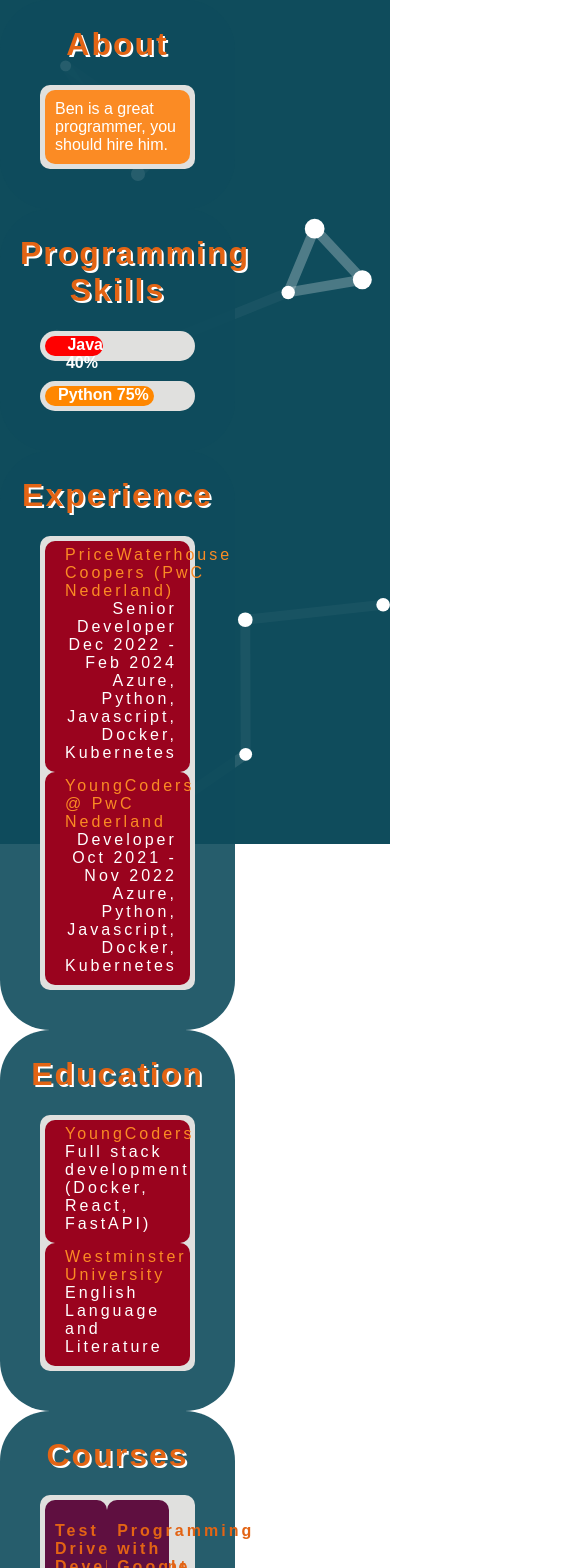
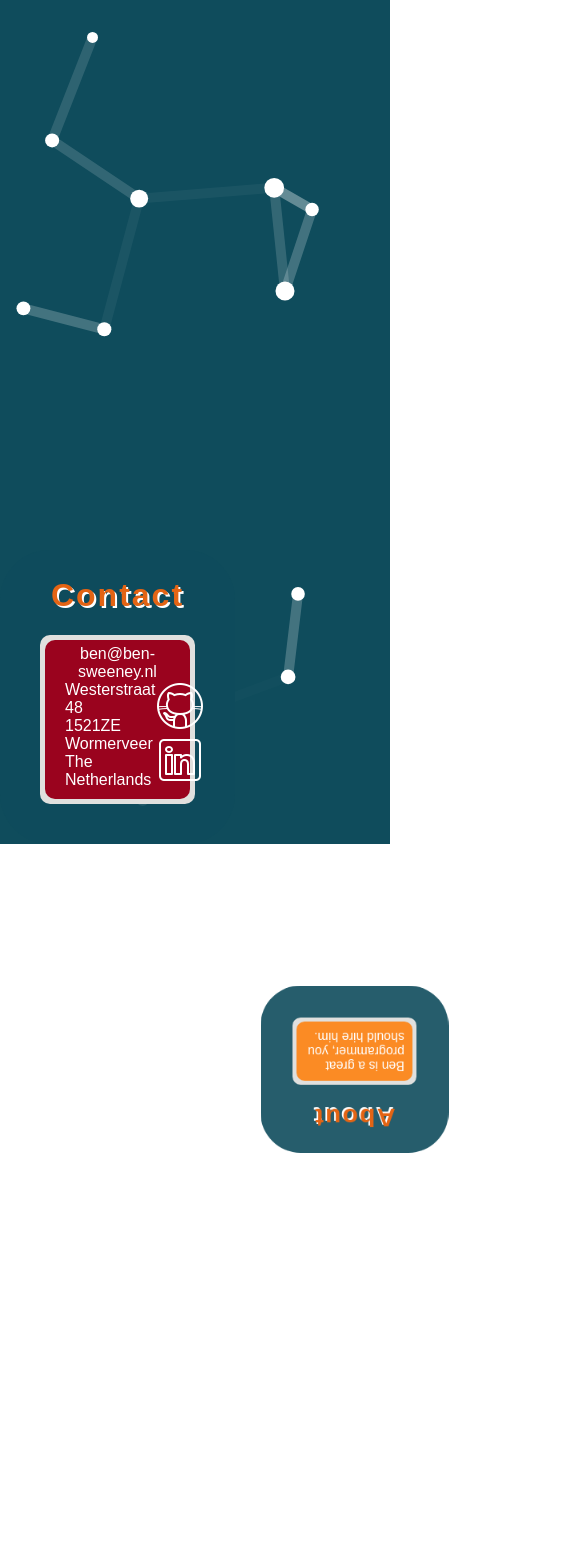
Before and after one commit to dasje/ben-sweeney-fe, a React (Create React App) app: page / in a window 390 px wide. Shown: the top 1568 px of the page, 585 px wide, since content can reach past the window. Built offline with nearby package versions, Linux system fonts and the light colour scheme; a web font is replaced by a local one.

Commit message:
Parrallax tests

```diff
--- a/package.json
+++ b/package.json
@@ -14,6 +14,7 @@
     "react-bootstrap": "^2.10.1",
     "react-dom": "^18.2.0",
     "react-scripts": "5.0.1",
+    "react-scroll-parallax": "^3.4.5",
     "web-vitals": "^2.1.4"
   },
   "scripts": {
--- a/src/App.js
+++ b/src/App.js
@@ -1,4 +1,6 @@
+import React from "react";
 import './App.css';
+import { Parallax, ParallaxProvider } from 'react-scroll-parallax';
 
 import Header from './components/Header';
 import About from './pages/About';
@@ -15,12 +17,13 @@
       <div id='particles-js'>
         <Background />
       </div>
-      <Header />
-      <About />
-      <Skills />
-      <Achievements />
-      <Projects />
-      <Contact />
+      <ParallaxProvider>
+        <Header />
+        <About />
+        <Skills />
+        <Achievements />
+        <Projects />
+      </ParallaxProvider>
       <Footer />
     </div>
   )};
--- a/src/components/Footer.js
+++ b/src/components/Footer.js
@@ -1,5 +1,17 @@
 import React from "react";
 
-const Footer = () => {return <div />};
+import Contact from "../pages/Contact";
+
+const Footer = () => {return (
+    <div style={{
+        position: "fixed",
+        left: 0,
+        bottom: 0,
+        right: 0,
+        zIndex: 1
+    }}>
+        <Contact />
+    </div>
+)};
 
 export default Footer;
--- a/src/components/Header.js
+++ b/src/components/Header.js
@@ -1,5 +1,8 @@
-import React from "react";
+import React, {useState} from "react";
 
-const Header = () => {return <div />};
+const Header = () => {
+    const [width, setWidth] = useState(window.innerWidth);
+    const [height, setHeight] = useState(window.innerHeight);
+    return <div style={{width: width, height: height}}/>};
 
 export default Header;
--- a/src/pages/About.js
+++ b/src/pages/About.js
@@ -2,6 +2,7 @@
 
 import details from '../details';
 import Card from "../components/Card";
+import ParallaxWrapper from "./ParallaxWrapper";
 
 const About = () => {
     const aboutText = {
@@ -19,6 +20,7 @@
       }
 
     return (
+        <ParallaxWrapper>
             <Card
                 height="40%"
                 width="50%"
@@ -31,6 +33,7 @@
                 </div>
 
             </Card>
+        </ParallaxWrapper>
     )
 };
 
--- a/src/pages/Achievements.js
+++ b/src/pages/Achievements.js
@@ -3,6 +3,7 @@
 import details from '../details';
 import Card from "../components/Card";
 import Tile from "../components/Tile";
+import ParallaxWrapper from "./ParallaxWrapper";
 
 const containerStyles = {
     backgroundColor: "#e0e0de",
@@ -73,6 +74,7 @@
     return (
 
     <div>
+        <ParallaxWrapper>
             <Card
                 height="40%"
                 width="50%"
@@ -90,6 +92,8 @@
                     })}
                 </div>
             </Card>
+        </ParallaxWrapper>
+        <ParallaxWrapper>
             <Card
                 height="40%"
                 width="50%"
@@ -103,6 +107,8 @@
                     })}
                 </div>
             </Card>
+        </ParallaxWrapper>
+        <ParallaxWrapper>
             <Card
                 height="40%"
                 width="50%"
@@ -120,6 +126,7 @@
                     </div>
                 </div>
             </Card>
+        </ParallaxWrapper>
     </div>);
 };
 
--- /dev/null
+++ b/src/pages/ParallaxWrapper.js
@@ -0,0 +1,24 @@
+import React, {useState} from "react";
+import { Parallax } from "react-scroll-parallax";
+
+const ParallaxWrapper = (props) => {
+
+    const [width, setWidth] = useState(window.innerWidth);
+    const [height, setHeight] = useState(window.innerHeight);
+
+    return (
+        <div style={{width: width, height: height}}>
+            <Parallax
+                translateX={[`${width/4}px`, `${height/4}px`]}
+                translateY={[`${width/4}px`, `${height/8}px`]}
+                scale={[0.8, 1]}
+                rotate={[-180, 180]}
+                easing="easeInQuad"
+            >
+                {props.children}
+            </Parallax>
+        </div>
+    )
+};
+
+export default ParallaxWrapper;
--- a/src/pages/Skills.js
+++ b/src/pages/Skills.js
@@ -4,23 +4,29 @@
 import programmingLanguages from '../skillColors';
 import Card from "../components/Card";
 import ProgressBar from "../components/ProgressBar";
+import ParallaxWrapper from "./ParallaxWrapper";
 
 const Skills = () => {
     return (
+        <ParallaxWrapper>
             <Card
                 height="40%"
                 width="50%"
                 title="Programming Skills"
             >
                 {details.programmingLanguageSkills.map((v,k) => {
-            return <ProgressBar
+                return (
+                    <ParallaxWrapper>
+                        <ProgressBar
                             key={k}
                             skillName={v.language}
                             skillColor={programmingLanguages[v.language]}
                             completed={v.proficiency}
                         />
-            })}
+                    </ParallaxWrapper>
+                )})}
             </Card>
+        </ParallaxWrapper>
     )
 };
 
```
Also changed, not shown: 1 other file (tests, documents, lock files or other folders). Lines whose indentation alone changed are shown as unchanged.
